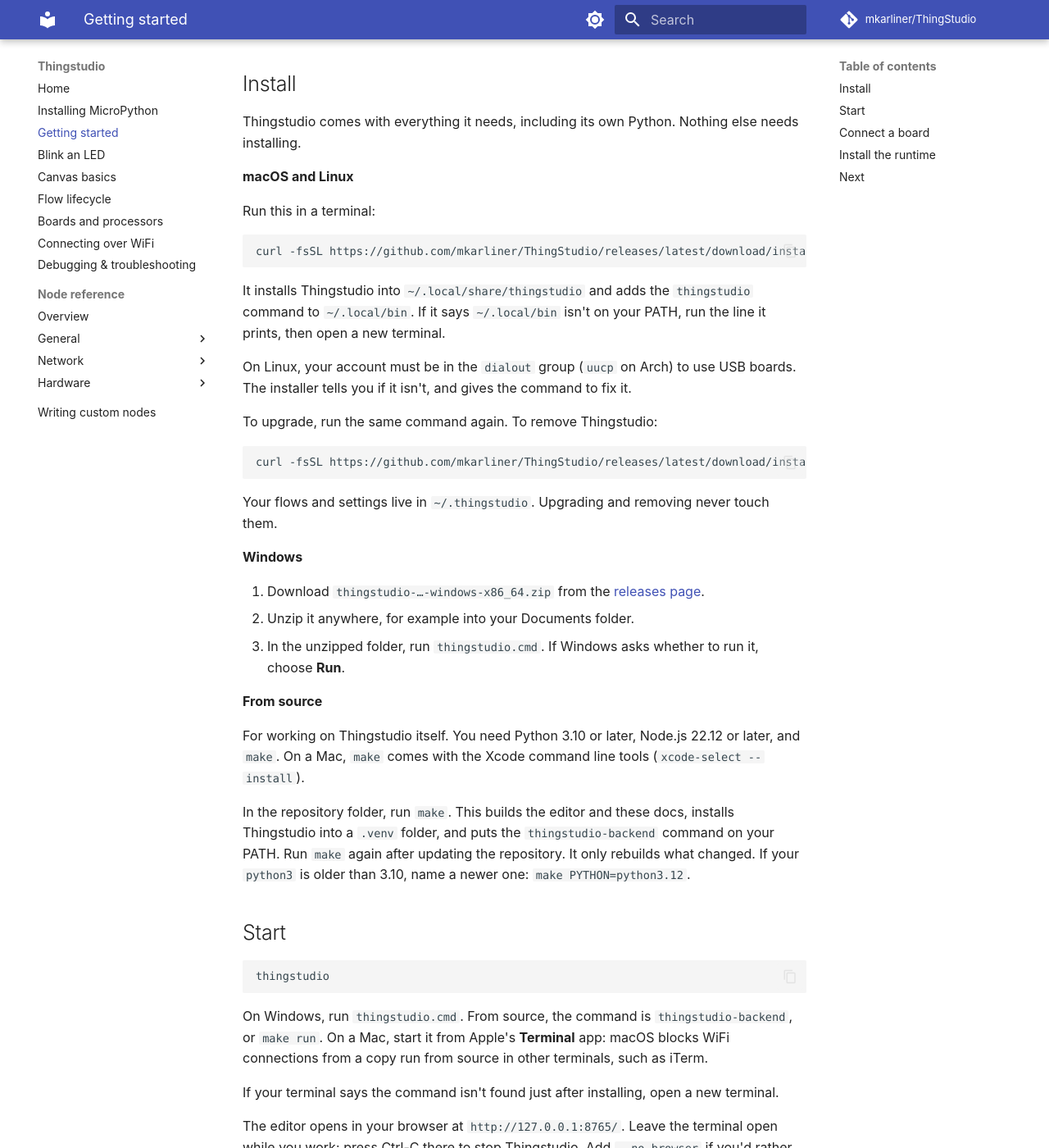
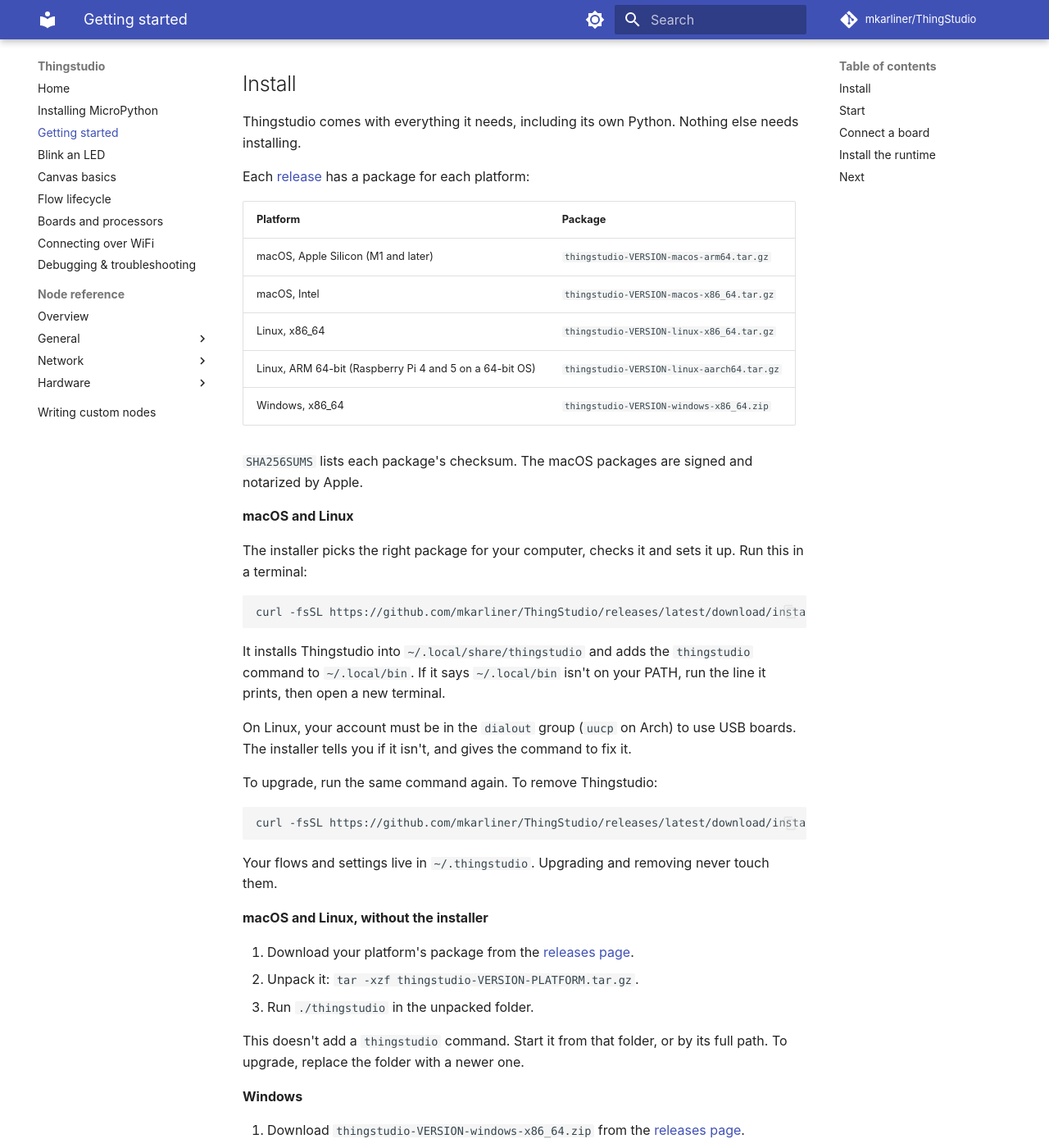
Before and after one commit to mkarliner/ThingStudio, an MkDocs documentation site: the page built from docs/user-guide/getting-started.md, in a window 1280 px wide and 1400 px high, scrolled down 253 px. Shown: the whole window at 82% size. Built offline with MkDocs 1.6.1 and Material for MkDocs 9.7.7, drawn with Linux system fonts in a browser that asks for light colours; comment, search, counter and statistics services are not loaded.

Commit message:
Docs: getting started lists the release packages and a manual macOS/Linux install
Co-Authored-By: Claude Opus 5.5 <noreply@anthropic.com>
Claude-Session: https://claude.ai/code/session_01SryST6BQwbzwtrycftFzcN

````diff
--- a/docs/user-guide/getting-started.md
+++ b/docs/user-guide/getting-started.md
@@ -8,9 +8,21 @@ You need a supported board with [MicroPython installed](installing-micropython.m
 
 Thingstudio comes with everything it needs, including its own Python. Nothing else needs installing.
 
+Each [release](https://github.com/mkarliner/ThingStudio/releases/latest) has a package for each platform:
+
+| Platform | Package |
+| --- | --- |
+| macOS, Apple Silicon (M1 and later) | `thingstudio-VERSION-macos-arm64.tar.gz` |
+| macOS, Intel | `thingstudio-VERSION-macos-x86_64.tar.gz` |
+| Linux, x86_64 | `thingstudio-VERSION-linux-x86_64.tar.gz` |
+| Linux, ARM 64-bit (Raspberry Pi 4 and 5 on a 64-bit OS) | `thingstudio-VERSION-linux-aarch64.tar.gz` |
+| Windows, x86_64 | `thingstudio-VERSION-windows-x86_64.zip` |
+
+`SHA256SUMS` lists each package's checksum. The macOS packages are signed and notarized by Apple.
+
 **macOS and Linux**
 
-Run this in a terminal:
+The installer picks the right package for your computer, checks it and sets it up. Run this in a terminal:
 
 ```sh
 curl -fsSL https://github.com/mkarliner/ThingStudio/releases/latest/download/install.sh | sh
@@ -28,9 +40,17 @@ curl -fsSL https://github.com/mkarliner/ThingStudio/releases/latest/download/ins
 
 Your flows and settings live in `~/.thingstudio`. Upgrading and removing never touch them.
 
+**macOS and Linux, without the installer**
+
+1. Download your platform's package from the [releases page](https://github.com/mkarliner/ThingStudio/releases/latest).
+2. Unpack it: `tar -xzf thingstudio-VERSION-PLATFORM.tar.gz`.
+3. Run `./thingstudio` in the unpacked folder.
+
+This doesn't add a `thingstudio` command. Start it from that folder, or by its full path. To upgrade, replace the folder with a newer one.
+
 **Windows**
 
-1. Download `thingstudio-…-windows-x86_64.zip` from the [releases page](https://github.com/mkarliner/ThingStudio/releases/latest).
+1. Download `thingstudio-VERSION-windows-x86_64.zip` from the [releases page](https://github.com/mkarliner/ThingStudio/releases/latest).
 2. Unzip it anywhere, for example into your Documents folder.
 3. In the unzipped folder, run `thingstudio.cmd`. If Windows asks whether to run it, choose **Run**.
 
````
